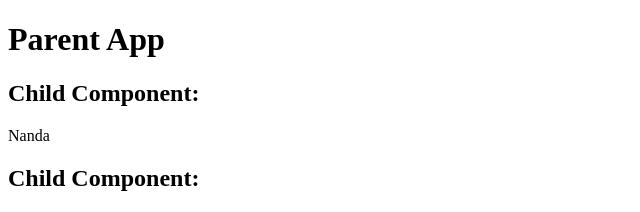
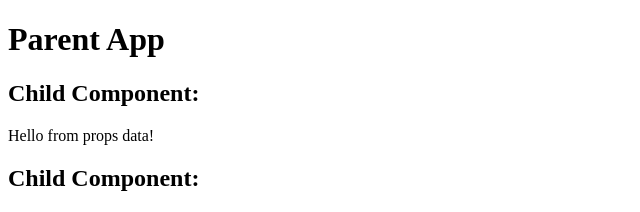
Before and after one commit to nandahadymulya/vue3-basic, a Vue app: page / in a window 1280 px wide. Shown: the top 212 px of the page, without its empty margins (0-640 px from the left). Built offline with nearby package versions, Linux system fonts and the light colour scheme.

Commit message:
feat: props from data script

```diff
--- a/src/App.vue
+++ b/src/App.vue
@@ -5,12 +5,17 @@ import ChildComponent from "./components/ChildComponent.vue";
 
 export default {
   components: { ChildComponent },
+  data() {
+    return {
+      message: "Hello from props data!",
+    };
+  },
 };
 </script>
 
 <template>
   <h1>Parent App</h1>
-  <ChildComponent message="Nanda" />
+  <ChildComponent :message="message" />
   <child-component message="Hady" />
 </template>
 
```
